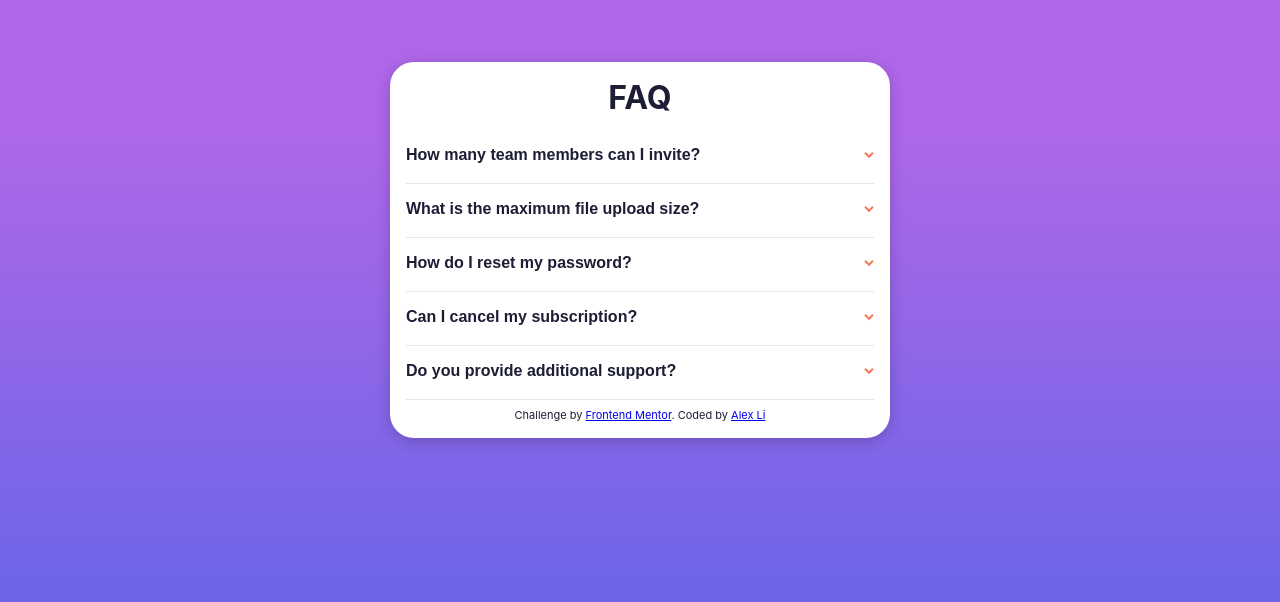
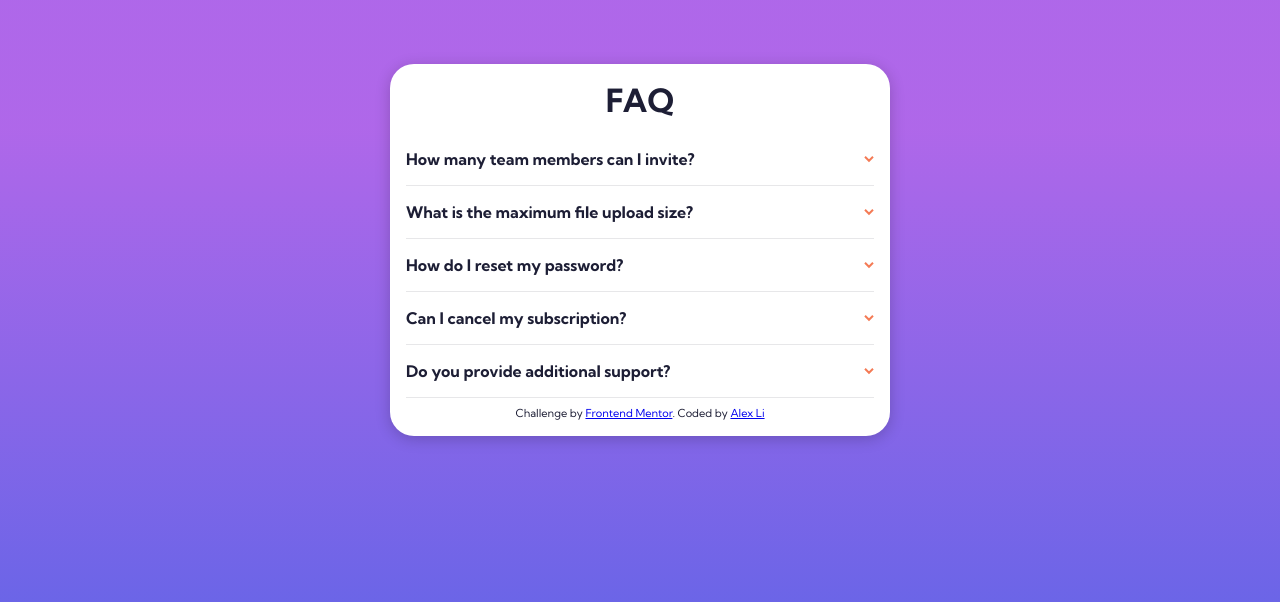
Before and after one commit to awexli/faq-accordion, a React (Create React App) app: page / in a window 1280 px wide. Shown: the part 150-752 px from the top of the page. Built offline with nearby package versions, Linux system fonts and the light colour scheme.

Commit message:
refactor expand/contract logic to AccordionMessage

```diff
--- a/public/index.html
+++ b/public/index.html
@@ -24,6 +24,11 @@
       work correctly both with client-side routing and a non-root public URL.
       Learn how to configure a non-root public URL by running `npm run build`.
     -->
+    <link rel="preconnect" href="https://fonts.gstatic.com" />
+    <link
+      href="https://fonts.googleapis.com/css2?family=Kumbh+Sans:wght@400;700&display=swap"
+      rel="stylesheet"
+    />
     <title>React App</title>
   </head>
   <body>
--- a/src/App.jsx
+++ b/src/App.jsx
@@ -102,7 +102,7 @@ export const App = () => {
           <CardWrapper>
             <h1>FAQ</h1>
             {messages.map((message, ndx) => (
-              <Accordion id={`accordion-${ndx}`} key={ndx} faq={message} />
+              <Accordion messageId={`message-${ndx}`} key={ndx} faq={message} />
             ))}
             <Attribution>
               Challenge by <a href="https://www.frontendmentor.io?ref=challenge" target="_blank" rel="noreferrer">Frontend Mentor</a>
--- a/src/components/Accordion.jsx
+++ b/src/components/Accordion.jsx
@@ -6,11 +6,6 @@ import { ArrowDown } from '../assets';
 const AccordionContainer = styled.div`
   margin-bottom: 8px;
   border-bottom: 1px solid var(--divider-grey);
-
-  /* Important for expanding & contracting accordion */
-  max-height: 45px;
-  overflow: hidden;
-  transition: max-height ease-out 0.2s;
 
   * {
     font-size: var(--font-size-body);
@@ -22,6 +17,7 @@ const AccordionContainer = styled.div`
 `;
 
 const AccordionHeader = styled.button`
+  font-family: 'Kumbh Sans', sans-serif;
   display: flex;
   justify-content: space-between;
   align-items: center;
@@ -54,42 +50,61 @@ const AccordionMessage = styled.p`
   line-height: 1.5;
   margin: 8px 0;
   white-space: pre-line;
+
+  /* Expanding & contracting accordion styles */
+  max-height: 0;
+  margin: 4px 0;
+  overflow: hidden;
+  transition: max-height ease-out 0.2s;
 `;
 
-const getAccordionContainer = (currentTarget) => {
-  let parent = currentTarget.parentNode;
-
-  while (!parent.id.includes('accordion-')) {
-    parent = parent.parentNode;
+const getAccordionMessage = (currentTarget) => {
+  while (true) {
+    // break loop in the event it reaches root node - however, this should never be the case
+    if (!currentTarget.parentNode) {
+      return 'whet';
+    }
+    // "bubble up" until there is a sibling element
+    else if (!currentTarget.nextElementSibling) {
+      currentTarget = currentTarget.parentNode;
+    }
+    // "bubble up" until nextElementSibling is AccordionMessage
+    else if (!currentTarget.nextElementSibling.id.includes('message-')) {
+      // currentTarget will eventually be AccordionHeader
+      currentTarget = currentTarget.parentNode;
+    } else {
+      break;
+    }
   }
 
-  return parent;
+  // return AccordionMessage
+  return currentTarget.nextElementSibling;
 };
 
-export const Accordion = ({ faq, id }) => {
+export const Accordion = ({ faq, messageId }) => {
   const [isExpand, setIsExpand] = useState(false);
 
   const handleArrowClick = (e) => {
-    const target = e.target;
-    const accordion = getAccordionContainer(target);
+    const message = getAccordionMessage(e.target);
 
-    // Assuming there will always be an accordion container
-    if (accordion.style.maxHeight) {
-      accordion.style.maxHeight = null;
+    if (message === 'whet') {
+      return alert('whet');
+    } else if (message.style.maxHeight) {
+      message.style.maxHeight = null;
     } else {
-      accordion.style.maxHeight = accordion.scrollHeight + 'px';
+      message.style.maxHeight = message.scrollHeight + 'px';
     }
 
     setIsExpand(!isExpand);
   };
 
   return (
-    <AccordionContainer id={id}>
+    <AccordionContainer>
       <AccordionHeader onClick={handleArrowClick}>
         <AccordionHeading>{faq.question}</AccordionHeading>
         <ArrowDown isExpand={isExpand} />
       </AccordionHeader>
-      <AccordionMessage>{faq.answer}</AccordionMessage>
+      <AccordionMessage id={messageId}>{faq.answer}</AccordionMessage>
     </AccordionContainer>
   );
 };
--- a/src/index.css
+++ b/src/index.css
@@ -1,8 +1,6 @@
 body {
   margin: 0;
-  font-family: -apple-system, BlinkMacSystemFont, 'Segoe UI', 'Roboto', 'Oxygen',
-    'Ubuntu', 'Cantarell', 'Fira Sans', 'Droid Sans', 'Helvetica Neue',
-    sans-serif;
+  font-family: 'Kumbh Sans', sans-serif;
   -webkit-font-smoothing: antialiased;
   -moz-osx-font-smoothing: grayscale;
 }
```
